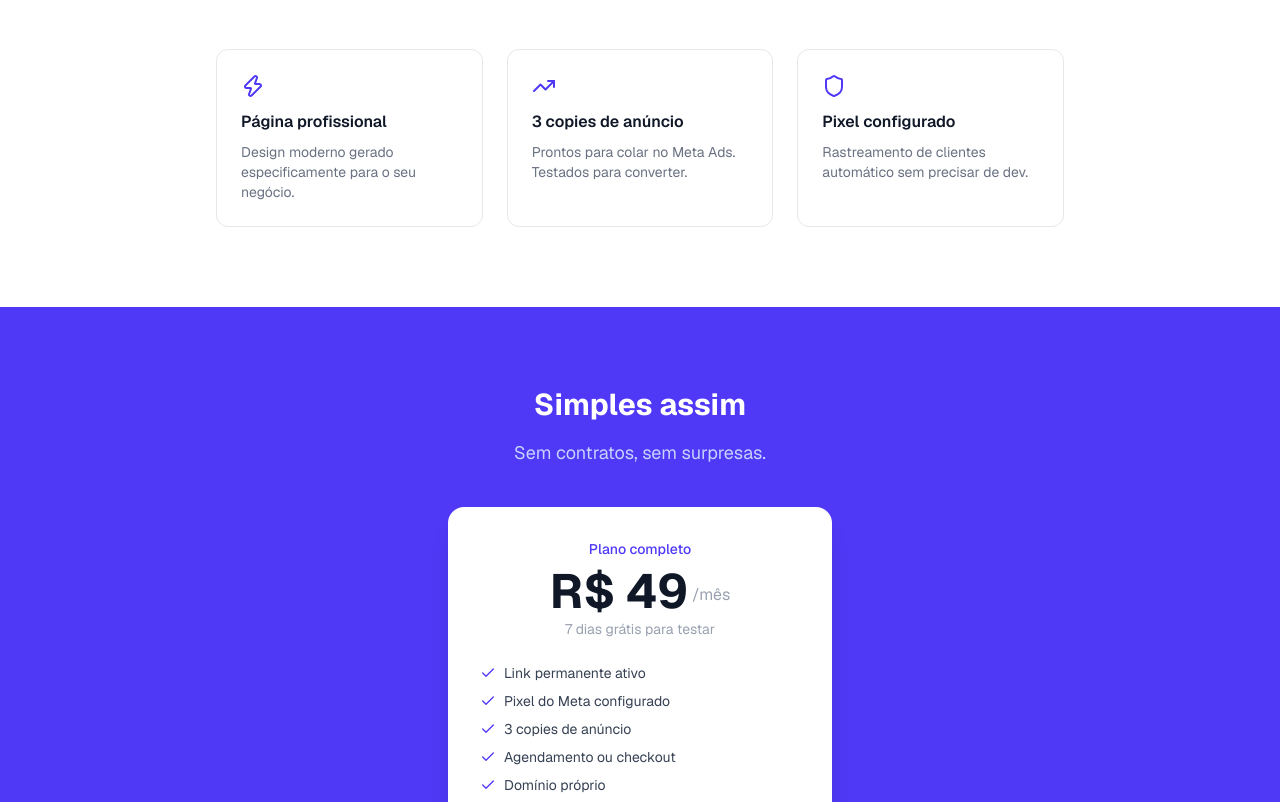
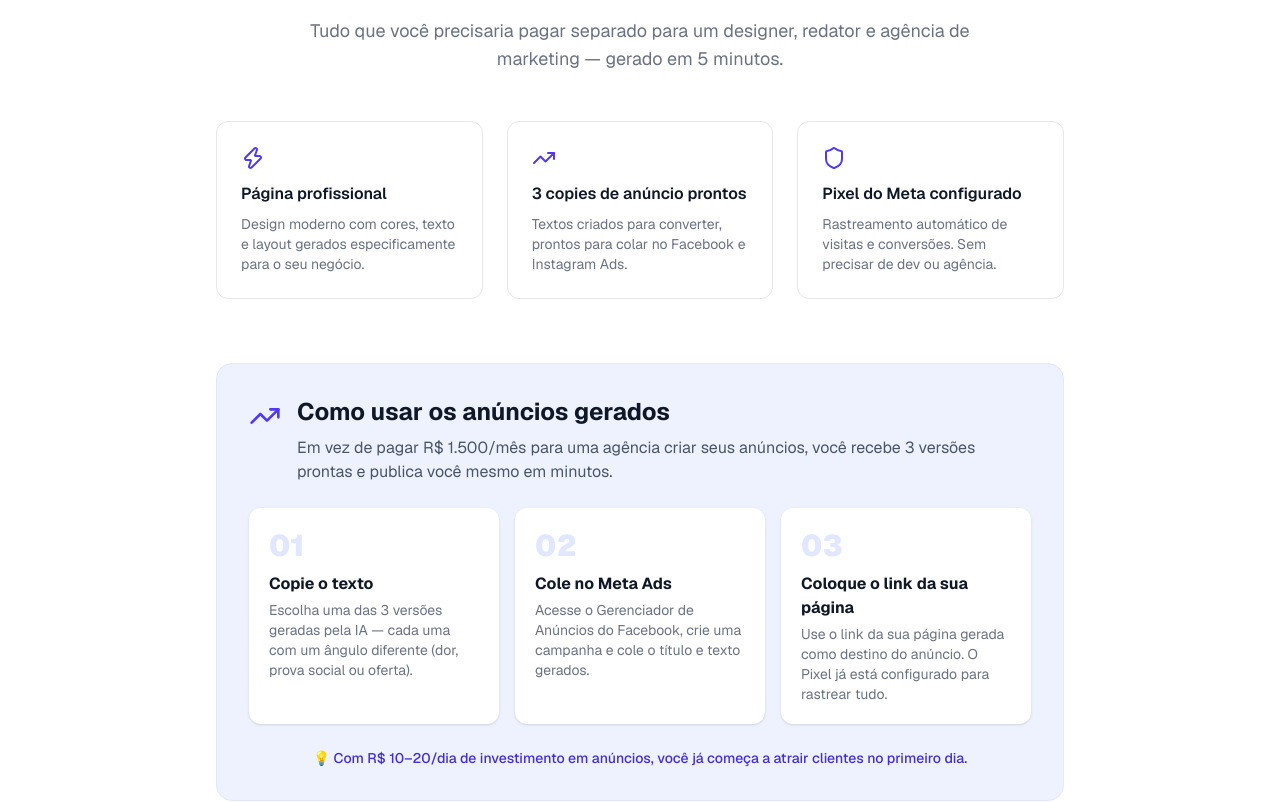
Before and after one commit to Marcelo0Alves/presenca-digital, a Next.js app: page / in a window 1280 px wide. Shown: the part 1694-2496 px from the top of the page. Built offline with nearby package versions, Linux system fonts and the light colour scheme.

Commit message:
explica uso dos anuncios na landing page

```diff
--- a/app/page.tsx
+++ b/app/page.tsx
@@ -75,12 +75,15 @@ export default function Home() {
       </section>
 
       <section className="px-6 py-20 max-w-4xl mx-auto w-full">
-        <h2 className="text-3xl font-bold text-center text-gray-900 mb-12">O que você recebe</h2>
-        <div className="grid md:grid-cols-3 gap-6">
+        <h2 className="text-3xl font-bold text-center text-gray-900 mb-4">O que você recebe</h2>
+        <p className="text-center text-gray-500 mb-12 text-lg max-w-2xl mx-auto">
+          Tudo que você precisaria pagar separado para um designer, redator e agência de marketing — gerado em 5 minutos.
+        </p>
+        <div className="grid md:grid-cols-3 gap-6 mb-16">
           {[
-            { icon: <Zap size={24} className="text-indigo-600" />, title: "Página profissional", desc: "Design moderno gerado especificamente para o seu negócio." },
-            { icon: <TrendingUp size={24} className="text-indigo-600" />, title: "3 copies de anúncio", desc: "Prontos para colar no Meta Ads. Testados para converter." },
-            { icon: <Shield size={24} className="text-indigo-600" />, title: "Pixel configurado", desc: "Rastreamento de clientes automático sem precisar de dev." },
+            { icon: <Zap size={24} className="text-indigo-600" />, title: "Página profissional", desc: "Design moderno com cores, texto e layout gerados especificamente para o seu negócio." },
+            { icon: <TrendingUp size={24} className="text-indigo-600" />, title: "3 copies de anúncio prontos", desc: "Textos criados para converter, prontos para colar no Facebook e Instagram Ads." },
+            { icon: <Shield size={24} className="text-indigo-600" />, title: "Pixel do Meta configurado", desc: "Rastreamento automático de visitas e conversões. Sem precisar de dev ou agência." },
           ].map((item) => (
             <div key={item.title} className="border border-gray-200 rounded-xl p-6">
               <div className="mb-3">{item.icon}</div>
@@ -88,6 +91,33 @@ export default function Home() {
               <p className="text-gray-500 text-sm">{item.desc}</p>
             </div>
           ))}
+        </div>
+
+        {/* Seção explicativa dos anúncios */}
+        <div className="bg-indigo-50 border border-indigo-100 rounded-2xl p-8">
+          <div className="flex items-start gap-4 mb-6">
+            <TrendingUp size={32} className="text-indigo-600 flex-shrink-0 mt-1" />
+            <div>
+              <h3 className="text-2xl font-bold text-gray-900 mb-2">Como usar os anúncios gerados</h3>
+              <p className="text-gray-600">Em vez de pagar R$ 1.500/mês para uma agência criar seus anúncios, você recebe 3 versões prontas e publica você mesmo em minutos.</p>
+            </div>
+          </div>
+          <div className="grid md:grid-cols-3 gap-4">
+            {[
+              { step: "01", title: "Copie o texto", desc: "Escolha uma das 3 versões geradas pela IA — cada uma com um ângulo diferente (dor, prova social ou oferta)." },
+              { step: "02", title: "Cole no Meta Ads", desc: "Acesse o Gerenciador de Anúncios do Facebook, crie uma campanha e cole o título e texto gerados." },
+              { step: "03", title: "Coloque o link da sua página", desc: "Use o link da sua página gerada como destino do anúncio. O Pixel já está configurado para rastrear tudo." },
+            ].map((item) => (
+              <div key={item.step} className="bg-white rounded-xl p-5 shadow-sm">
+                <span className="text-3xl font-black text-indigo-100 block mb-2">{item.step}</span>
+                <h4 className="font-bold text-gray-900 mb-1">{item.title}</h4>
+                <p className="text-gray-500 text-sm">{item.desc}</p>
+              </div>
+            ))}
+          </div>
+          <p className="mt-6 text-sm text-indigo-700 font-medium text-center">
+            💡 Com R$ 10–20/dia de investimento em anúncios, você já começa a atrair clientes no primeiro dia.
+          </p>
         </div>
       </section>
 
```
